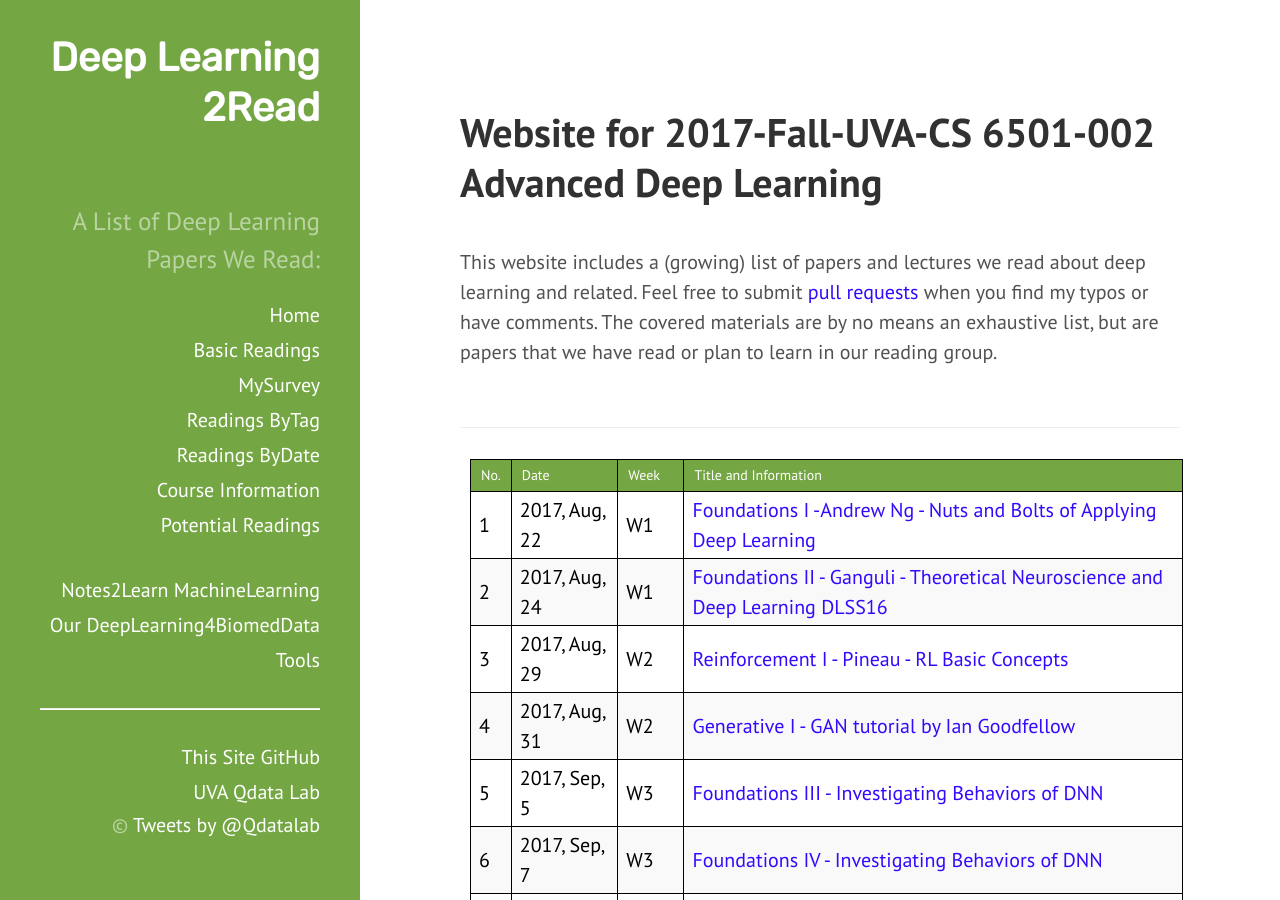
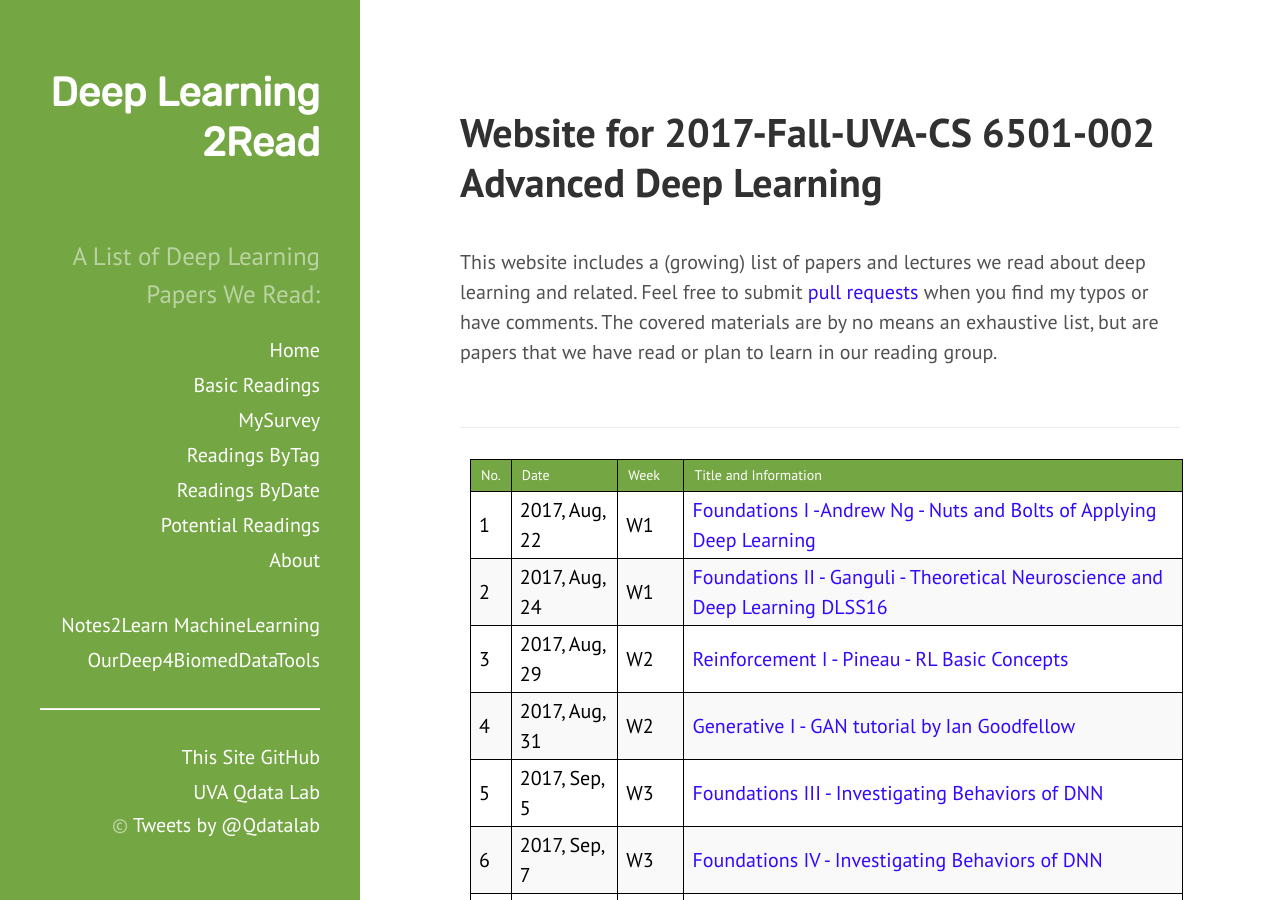
Before and after one commit to QData/deep2Read, a Jekyll site: the page built from index.html, in a window 1280 px wide and 900 px high. Built offline with Jekyll 4.4.1, drawn with Linux system fonts in a browser that asks for light colours.

Commit message:
small format change

```diff
--- a/_includes/sidebar.html
+++ b/_includes/sidebar.html
@@ -29,7 +29,7 @@
       <a class="sidebar-nav-item" href="http://www.cs.virginia.edu/yanjun/list2LearnLearning.htm"
       target="_blank" >Notes2Learn MachineLearning</a>
       <a class="sidebar-nav-item" href="https://qdata.github.io/deep4biomed-web//"
-      target="_blank" >Our DeepLearning4BiomedData Tools</a>
+      target="_blank" > OurDeep4BiomedDataTools</a>
       <hr>
       <a class="sidebar-nav-item" href="https://github.com/QData/deep2Read" target="_blank" >This Site GitHub</a>
       <a class="sidebar-nav-item" href="http://www.cs.virginia.edu/yanjun/" target="_blank" >UVA Qdata Lab</a>
--- a/zAbout.md
+++ b/zzAbout.md
@@ -1,6 +1,6 @@
 ---
 layout: page
-title: Course Information
+title: About
 desc: "Information for UVA CS 6501-002 (Fall 2017)"
 ---
 
```
